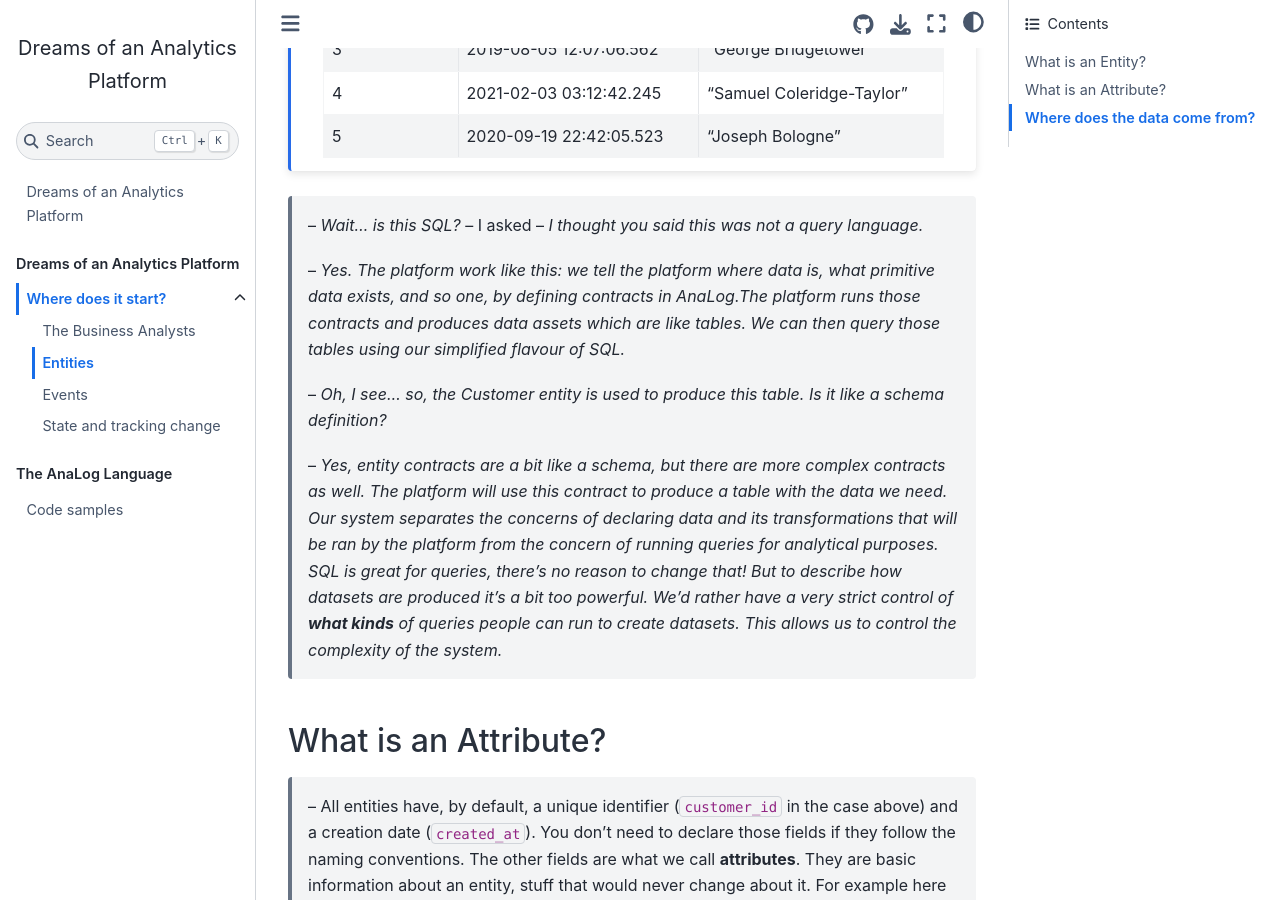
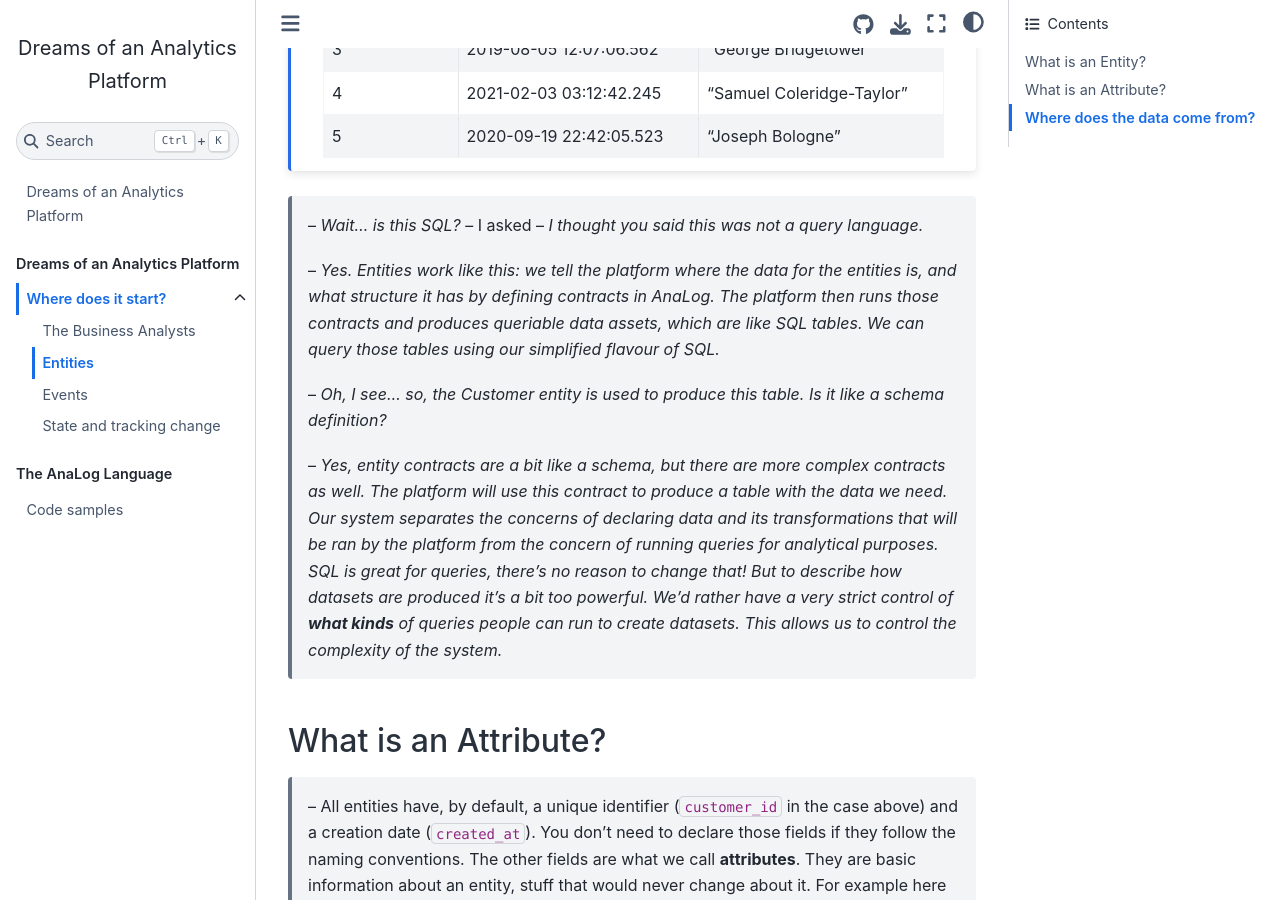
Before and after one commit to rcalsaverini/dreams, a Jupyter Book: the page built from contents/01/dreaming/01/contracts/02_entities.md, in a window 1280 px wide and 900 px high, scrolled down 1409 px. Built offline with Jupyter Book 1.0.4 settings and Sphinx 7.4.7 and the Sphinx Book theme 1.1.4, drawn with Linux system fonts in a browser that asks for light colours.

Commit message:
tweaked text for readability

```diff
--- a/contents/01/dreaming/01/contracts/02_entities.md
+++ b/contents/01/dreaming/01/contracts/02_entities.md
@@ -48,7 +48,7 @@ SELECT * FROM Customer LIMIT 5;
 
 > – _Wait... is this SQL?_ – I asked – _I thought you said this was not a query language._
 >
-> – _Yes. The platform work like this: we tell the platform where data is, what primitive data exists, and so one, by defining contracts in AnaLog.The platform runs those contracts and produces data assets which are like tables. We can then query those tables using our simplified flavour of SQL._
+> – _Yes. Entities work like this: we tell the platform where the data for the entities is, and what structure it has by defining contracts in AnaLog. The platform then runs those contracts and produces queriable data assets, which are like SQL tables. We can query those tables using our simplified flavour of SQL._
 >
 > – _Oh, I see... so, the Customer entity is used to produce this table. Is it like a schema definition?_
 >
```
